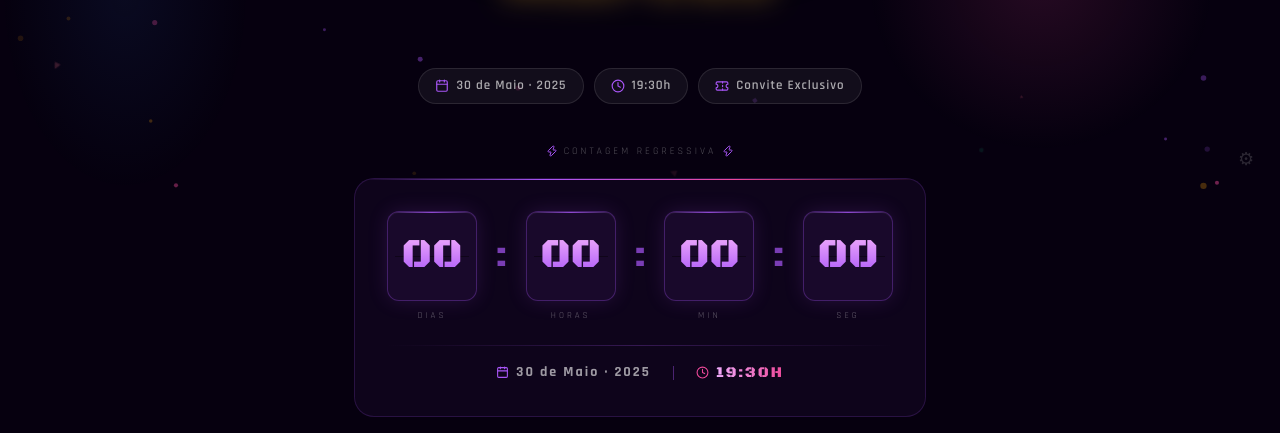
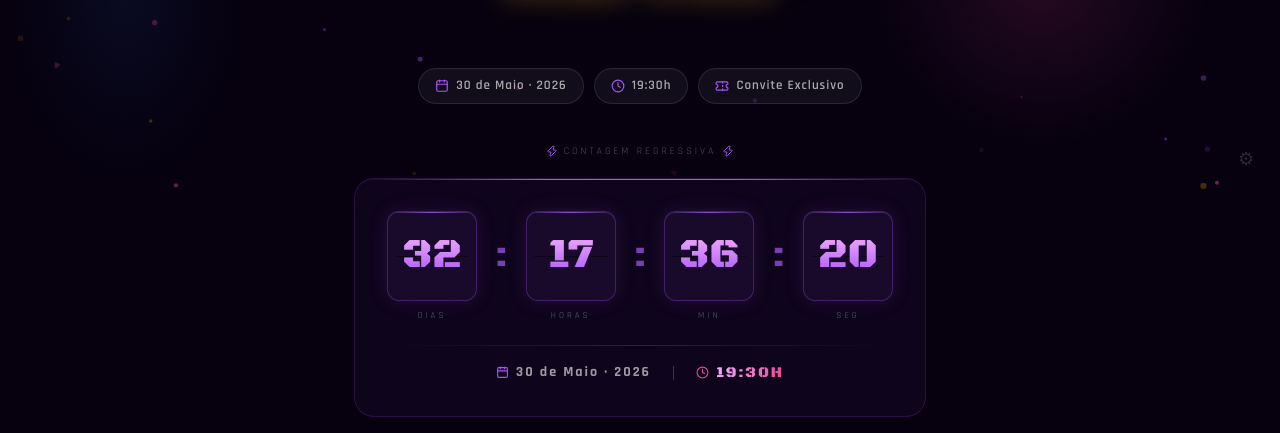
Before and after one commit to marcusgois21-cloud/Sublime-, a React (Vite) app: page / in a window 1280 px wide. Shown: the part 608-1041 px from the top of the page. Built offline with nearby package versions, Linux system fonts and the light colour scheme.

Commit message:
fix: data atualizada para 2026, contagem regressiva funcionando

```diff
--- a/src/pages/Landing.jsx
+++ b/src/pages/Landing.jsx
@@ -6,7 +6,7 @@ import {
   Flame, Shield, Users, Lock,
 } from 'lucide-react'
 
-const PARTY_DATE = new Date('2025-05-30T19:30:00')
+const PARTY_DATE = new Date('2026-05-30T19:30:00')
 
 function useCountdown(target) {
   const calc = () => {
@@ -385,7 +385,7 @@ export default function Landing({ onRegister }) {
         }}
       >
         {[
-          { icon: <Calendar size={14} />, text: '30 de Maio · 2025' },
+          { icon: <Calendar size={14} />, text: '30 de Maio · 2026' },
           { icon: <Clock size={14} />, text: '19:30h' },
           { icon: <Ticket size={14} />, text: 'Convite Exclusivo' },
         ].map(({ icon, text }) => (
@@ -466,7 +466,7 @@ export default function Landing({ onRegister }) {
                 fontSize: 'clamp(12px, 2.5vw, 14px)', letterSpacing: '2px',
                 color: 'rgba(255,255,255,0.6)',
               }}>
-                30 de Maio · 2025
+                30 de Maio · 2026
               </span>
             </div>
             <div style={{ width: '1px', height: '14px', background: 'rgba(168,85,247,0.4)' }} />
--- a/src/pages/Success.jsx
+++ b/src/pages/Success.jsx
@@ -114,7 +114,7 @@ export default function Success({ name, onHome }) {
           </div>
 
           {[
-            { icon: <Calendar size={14} />, label: 'Data', value: '30 de Maio · 2025' },
+            { icon: <Calendar size={14} />, label: 'Data', value: '30 de Maio · 2026' },
             { icon: <Clock size={14} />, label: 'Horário', value: '19:30h' },
             { icon: <Cake size={14} />, label: 'Aniversariante', value: 'Marcus' },
             { icon: <PartyPopper size={14} />, label: 'Evento', value: 'Projeto X' },
```
